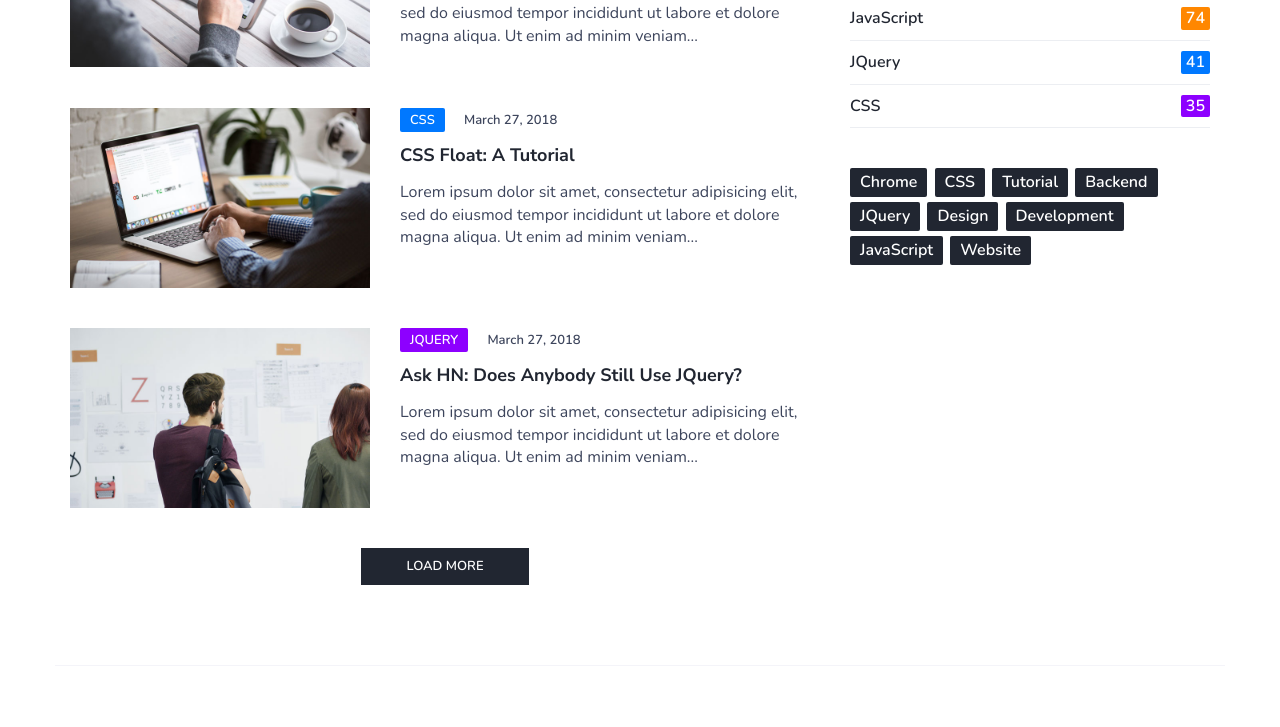
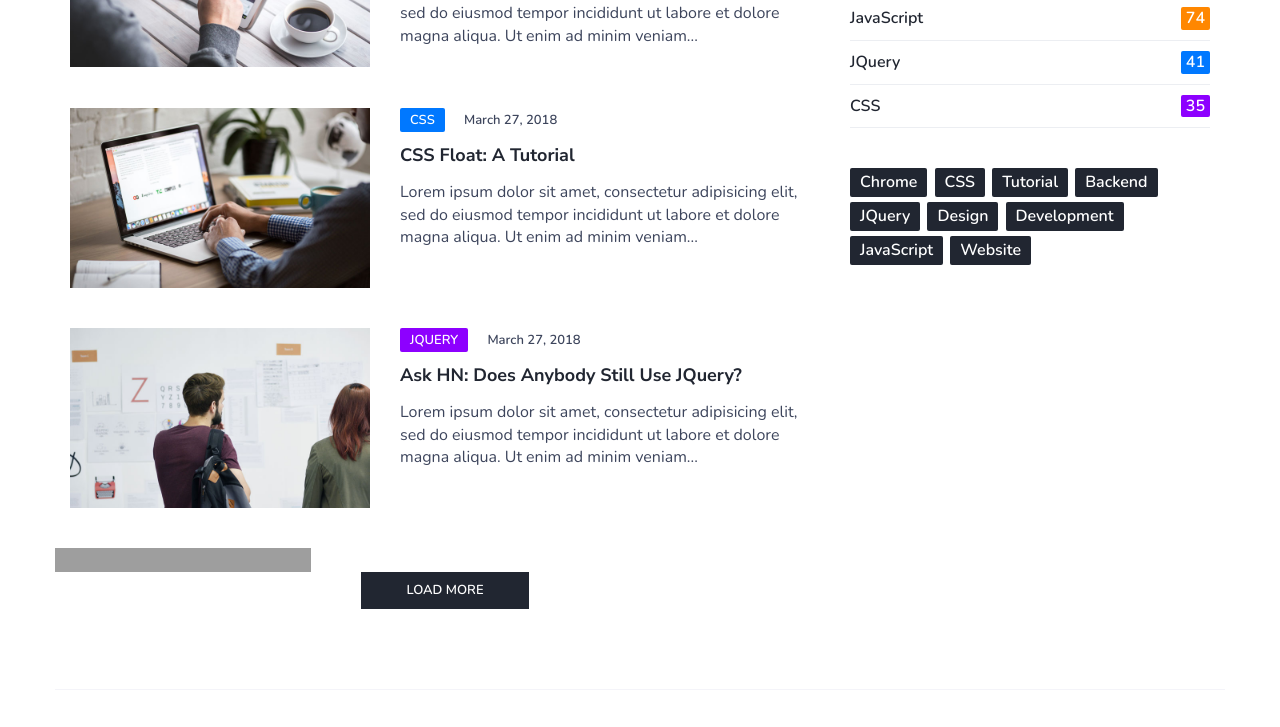
Before and after one commit to devdanu/love, a plain HTML site: page index.html in a window 1280 px wide. Shown: the part 3771-4498 px from the top of the page. Drawn offline with nearby package versions, Linux system fonts and the light colour scheme; grey boxes are pictures that could not be loaded; a web font is replaced by a local one.

Commit message:
Update index.html

```diff
--- a/index.html
+++ b/index.html
@@ -554,6 +554,15 @@
 </div>
 </div>
 
+
+	<!-- AddToAny BEGIN -->
+<div class="a2a_kit a2a_follow a2a_default_style" data-a2a-url="https://devdanu.github.io/love/">
+<a class="a2a_dd" href="https://www.addtoany.com/subscribe"><img src="https://static.addtoany.com/buttons/subscribe_256_24.png" width="256" height="24" border="0" alt="Subscribe"></a>
+</div>
+<script async src="https://static.addtoany.com/menu/page.js"></script>
+<!-- AddToAny END -->
+
+
 <div class="col-md-12">
 <div class="section-row">
 <button class="primary-button center-block">Load More</button>
```
